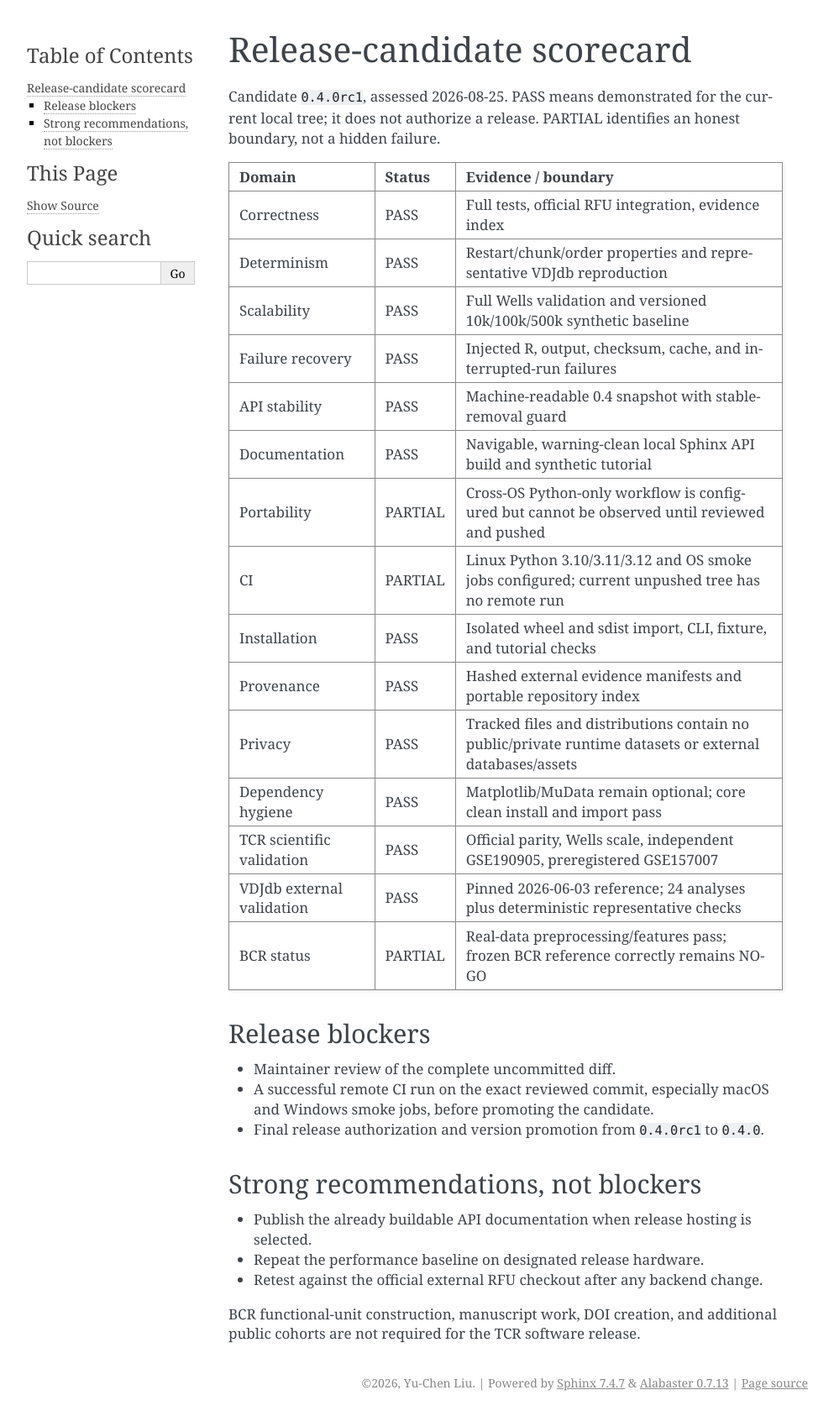
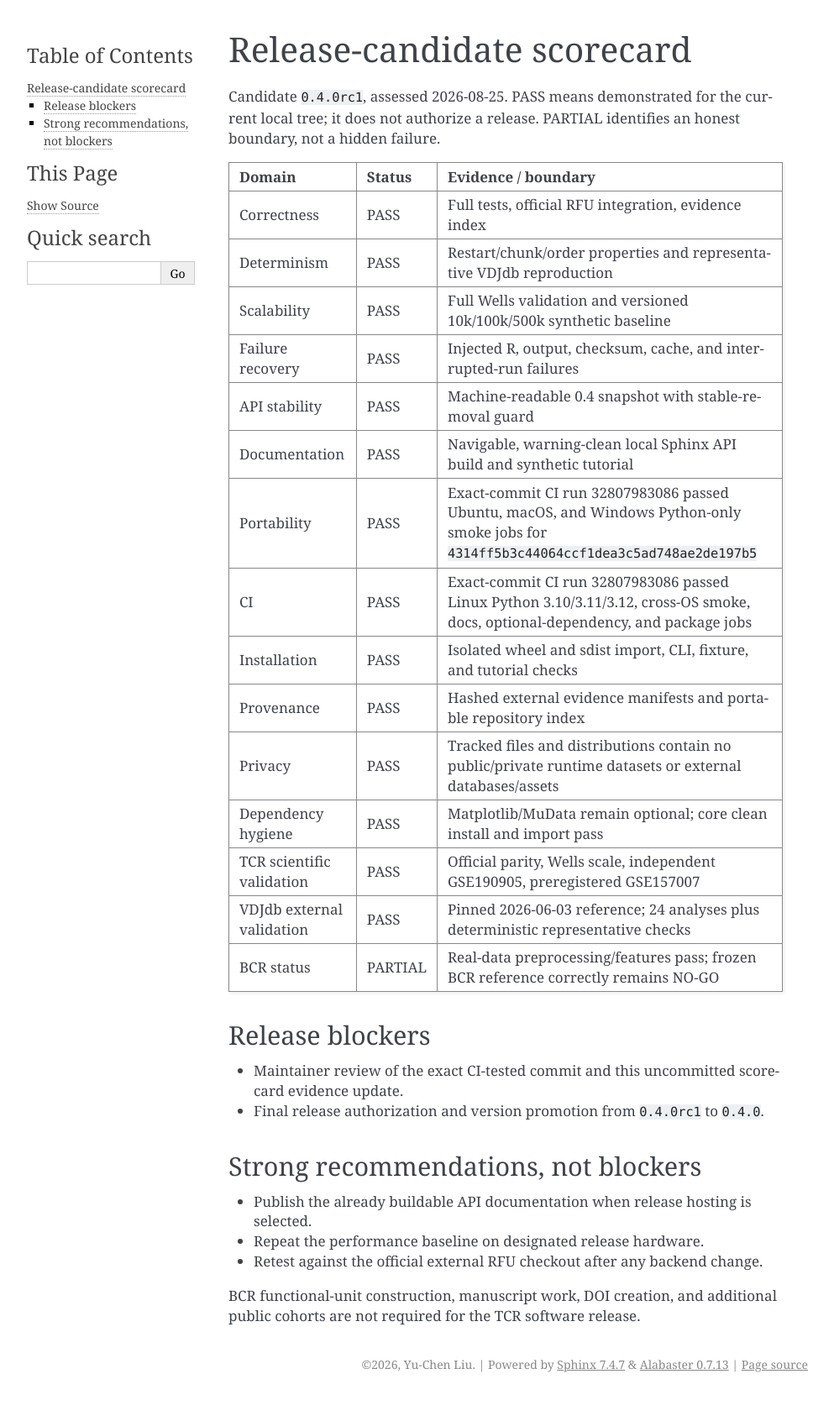
Before and after one commit to liuifrec/scRFU, a Sphinx documentation site: the page built from docs/release_candidate_scorecard.md, in a window 1280 px wide. Shown: the whole page at 84% size, without its empty margins (148-1141 px from the left). Built offline with Sphinx 7.4.7, drawn with Linux system fonts in a browser that asks for light colours; the version number could not be read and is left out; after the commit the page ends 1664 px from its top, so only the background shows below that.

Commit message:
Record green cross-platform release candidate CI

```diff
--- a/docs/release_candidate_scorecard.json
+++ b/docs/release_candidate_scorecard.json
@@ -9,8 +9,8 @@
     {"domain": "failure recovery", "status": "PASS", "evidence": "tests/test_rfu_chunking.py; tests/test_rfu_repo_backend.py"},
     {"domain": "API stability", "status": "PASS", "evidence": "docs/public_api_0.4.json; tests/test_public_api_snapshot.py"},
     {"domain": "documentation", "status": "PASS", "evidence": "warning-clean local Sphinx build; docs/api/; docs/tutorial.md"},
-    {"domain": "portability", "status": "PARTIAL", "evidence": ".github/workflows/ci.yml OS smoke matrix is configured but not run on the unpushed tree"},
-    {"domain": "CI", "status": "PARTIAL", "evidence": "Linux Python and cross-OS workflows configured; remote run awaits maintainer push"},
+    {"domain": "portability", "status": "PASS", "evidence": "GitHub Actions run 32807983086 passed Ubuntu, macOS, and Windows Python-only smoke for commit 4314ff5b3c44064ccf1dea3c5ad748ae2de197b5"},
+    {"domain": "CI", "status": "PASS", "evidence": "GitHub Actions run 32807983086 passed the complete configured matrix for commit 4314ff5b3c44064ccf1dea3c5ad748ae2de197b5"},
     {"domain": "installation", "status": "PASS", "evidence": "isolated wheel and sdist import/CLI/tutorial smoke"},
     {"domain": "provenance", "status": "PASS", "evidence": "docs/evidence_index.json; external immutable manifests"},
     {"domain": "privacy", "status": "PASS", "evidence": "wheel/sdist/tracked-file content audit"},
--- a/docs/release_candidate_scorecard.md
+++ b/docs/release_candidate_scorecard.md
@@ -12,8 +12,8 @@ honest boundary, not a hidden failure.
 | Failure recovery | PASS | Injected R, output, checksum, cache, and interrupted-run failures |
 | API stability | PASS | Machine-readable 0.4 snapshot with stable-removal guard |
 | Documentation | PASS | Navigable, warning-clean local Sphinx API build and synthetic tutorial |
-| Portability | PARTIAL | Cross-OS Python-only workflow is configured but cannot be observed until reviewed and pushed |
-| CI | PARTIAL | Linux Python 3.10/3.11/3.12 and OS smoke jobs configured; current unpushed tree has no remote run |
+| Portability | PASS | Exact-commit CI run 32807983086 passed Ubuntu, macOS, and Windows Python-only smoke jobs for `4314ff5b3c44064ccf1dea3c5ad748ae2de197b5` |
+| CI | PASS | Exact-commit CI run 32807983086 passed Linux Python 3.10/3.11/3.12, cross-OS smoke, docs, optional-dependency, and package jobs |
 | Installation | PASS | Isolated wheel and sdist import, CLI, fixture, and tutorial checks |
 | Provenance | PASS | Hashed external evidence manifests and portable repository index |
 | Privacy | PASS | Tracked files and distributions contain no public/private runtime datasets or external databases/assets |
@@ -24,9 +24,8 @@ honest boundary, not a hidden failure.
 
 ## Release blockers
 
-- Maintainer review of the complete uncommitted diff.
-- A successful remote CI run on the exact reviewed commit, especially macOS and
-  Windows smoke jobs, before promoting the candidate.
+- Maintainer review of the exact CI-tested commit and this uncommitted
+  scorecard evidence update.
 - Final release authorization and version promotion from `0.4.0rc1` to `0.4.0`.
 
 ## Strong recommendations, not blockers
```
